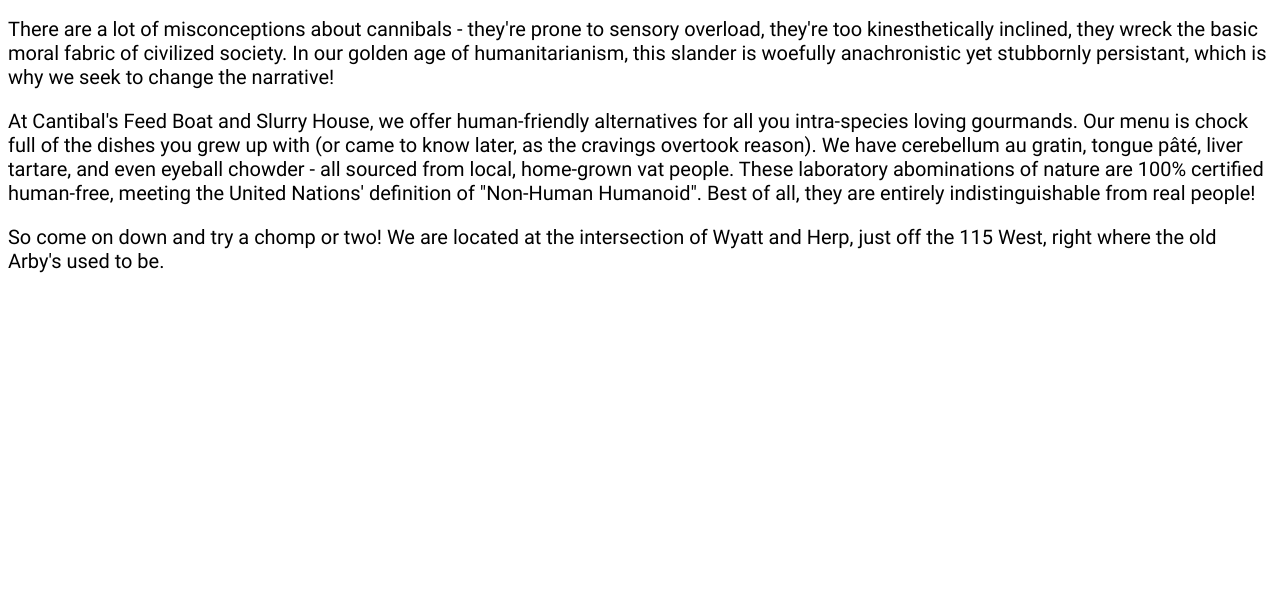
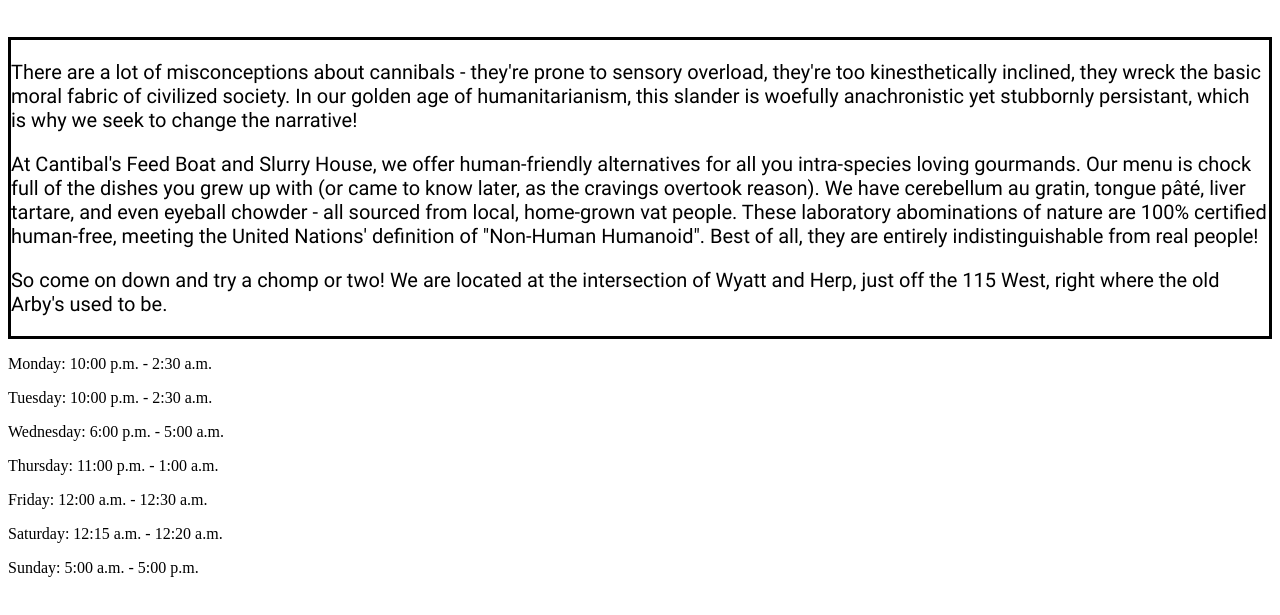
Before and after one commit to technexx/Webpack-Restaurant, a website with bundled scripts: page dist/index.html in a window 1280 px wide. Shown: the part 163-778 px from the top of the page. Built offline with nearby package versions, Linux system fonts and the light colour scheme.

Commit message:
added hours

```diff
--- a/src/mainLayout.js
+++ b/src/mainLayout.js
@@ -3,6 +3,7 @@ const content = document.querySelector(".content")
 createMenu()
 createHeader()
 createIntro()
+createHours()
 
 function createMenu() {
     const div = document.createElement("div")
@@ -55,3 +56,30 @@ function createIntro() {
 
     parThree.innerText = "So come on down and try a chomp or two! We are located at the intersection of Wyatt and Herp, just off the 115 West, right where the old Arby's used to be."
 }
+
+function createHours() {
+    const div = document.createElement("div")
+    div.classList.add("hours")
+
+    content.append(div)
+
+    const hours = document.querySelector(".hours")
+
+    for (let i=0; i<7; i++) {
+        const par = document.createElement("p")
+        par.setAttribute("id", "day-" + (i+1) + ("-hours"))
+        hours.appendChild(par)
+    }
+
+    const days = document.querySelectorAll(".hours > p")
+
+    days[0].innerText = "Monday: 10:00 p.m. - 2:30 a.m."
+    days[1].innerText = "Tuesday: 10:00 p.m. - 2:30 a.m."
+    days[2].innerText = "Wednesday: 6:00 p.m. - 5:00 a.m."
+    days[3].innerText = "Thursday: 11:00 p.m. - 1:00 a.m."
+    days[4].innerText = "Friday: 12:00 a.m. - 12:30 a.m."
+    days[5].innerText = "Saturday: 12:15 a.m. - 12:20 a.m."
+    days[6].innerText = "Sunday: 5:00 a.m. - 5:00 p.m."
+
+    console.log(days[0])
+}
--- a/src/style.css
+++ b/src/style.css
@@ -19,6 +19,8 @@
 .intro {
     font-size: 20px;
     font-family: "Roboto";
+    border: 3px solid black;
+    margin-top: 40px;
 }
 
 @font-face {
```
Also changed, not shown: dist/main.js.
